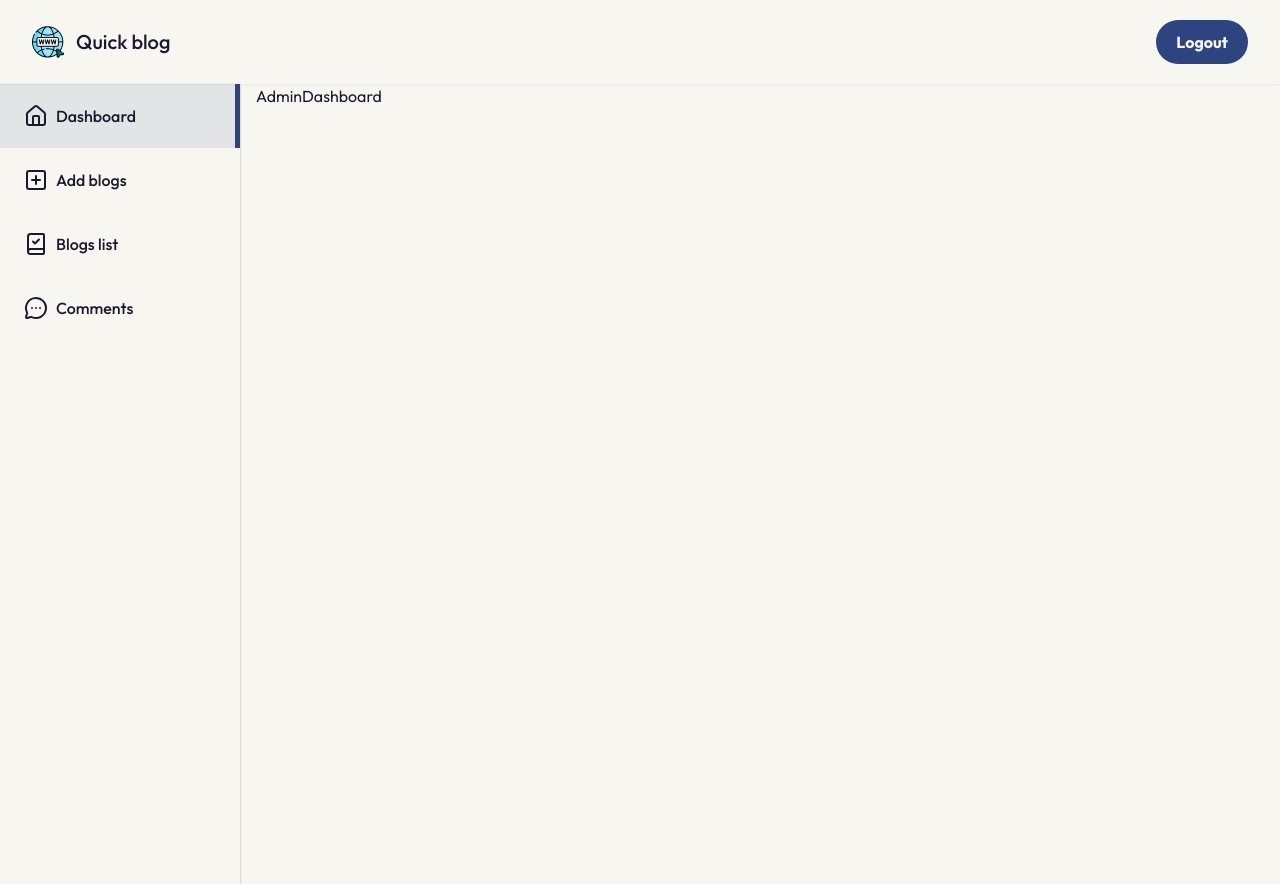
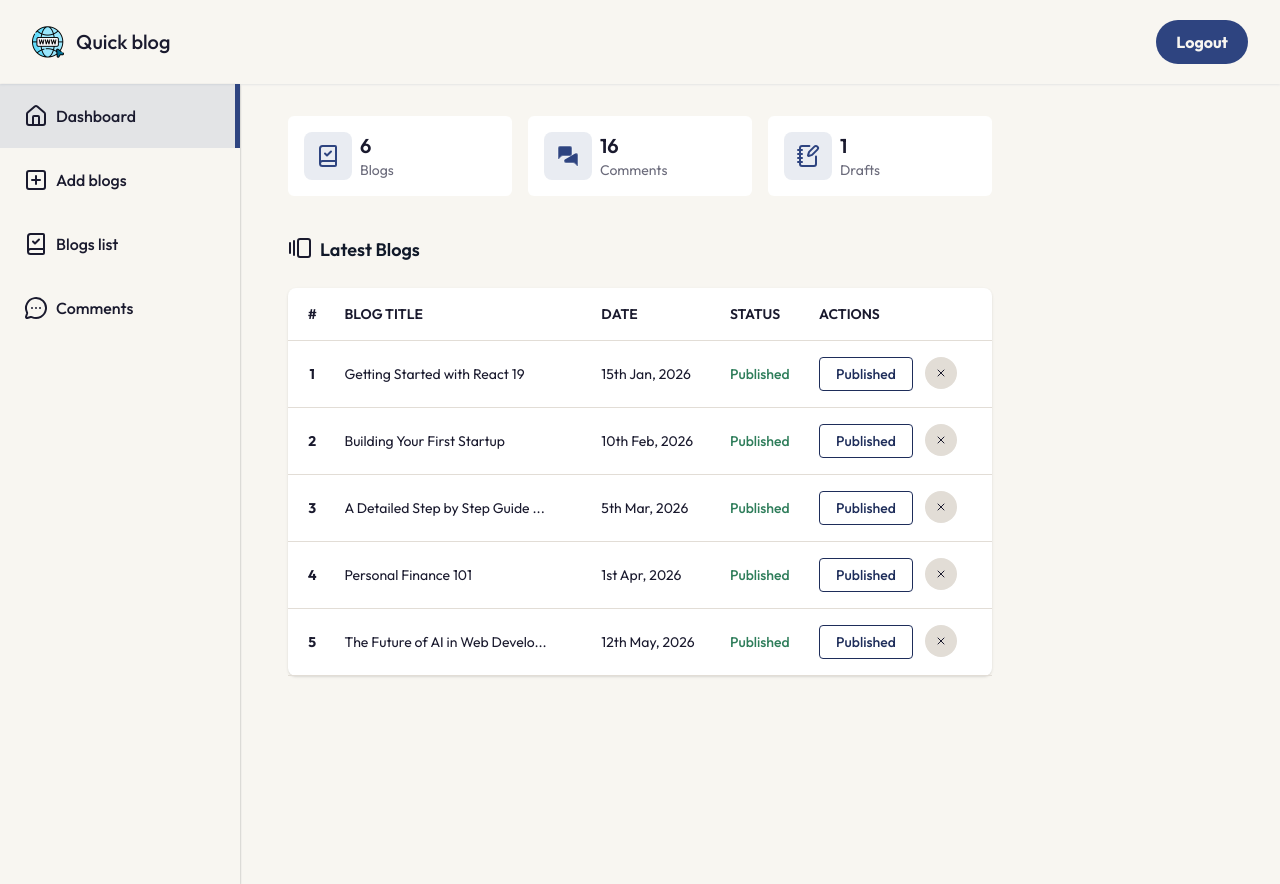
Before and after one commit to chanwinharold/quick-blog, a React (Vite) app in the folder client/: page /admin in a window 1280 px wide. Built offline with nearby package versions, Linux system fonts and the light colour scheme.

Commit message:
Admin Dashboard UI completed

```diff
--- a/client/src/assets/assets.js
+++ b/client/src/assets/assets.js
@@ -255,3 +255,11 @@ export const blogComments = [
         __v: 2
     }
 ]
+
+
+export const dashboardData = {
+    blogs: blogData.length,
+    comments: blogComments.length,
+    drafts: blogData.filter(blog => !blog.isPublished).length,
+    latestBlogs: blogData.slice(0, 5)
+}
--- /dev/null
+++ b/client/src/components/admin/BlogTableItem.jsx
@@ -0,0 +1,21 @@
+import Moment from "moment";
+import {X} from "lucide-react";
+
+function BlogTableItem({blog, index}) {
+    const {title, createdAt, isPublished} = blog
+
+    return (
+        <tr className={`border-y border-y-border`}>
+            <th className={`px-4 py-4 text-center`}>{index}</th>
+            <td className={`px-2 py-4 text-start`}>{title.slice(0, 30)}{title.length > 30 && `...`}</td>
+            <td className={`px-2 py-4 text-start`}>{Moment(createdAt).format(`Do MMM, YYYY`)}</td>
+            <td className={`${isPublished ? `text-success` : `text-error`} font-medium px-2 py-4`}>{isPublished ? `Published` : `Unpublished`}</td>
+            <td className={`flex gap-3 px-2 py-4 text-start`}>
+                <button className={`border border-primary rounded-sm cursor-pointer hover:border-accent hover:text-accent transition-colors duration-200 text-primary font-medium px-4 py-1.5`} type="button">{isPublished ? `Published` : `Unpublished`}</button>
+                <button className={`hover:bg-accent-light/25 hover:border hover:border-accent w-8 h-8 rounded-full hover:scale-110 duration-200 cursor-pointer bg-border inline-flex justify-center items-center`} type="button"><X width={12} height={12} className={`hover:text-accent`} /></button>
+            </td>
+        </tr>
+    );
+}
+
+export default BlogTableItem;
--- a/client/src/components/admin/Sidebar.jsx
+++ b/client/src/components/admin/Sidebar.jsx
@@ -5,7 +5,7 @@ import {BookCheck, HomeIcon, MessageCircleMore, SquarePlus} from "lucide-react";
 function Sidebar() {
     return (
         <div className={`max-w-60 flex-1`}>
-            <nav className={`h-screen shadow-xs shadow-neutral-400`}>
+            <nav className={`min-h-screen h-full shadow-xs shadow-neutral-400`}>
                 <NavLink to={`/admin`} end={true} className={({isActive}) => `sidebar-item ${isActive && `bg-primary-light/10 border-r-primary-light`}`}>
                     <HomeIcon />
                     <span>Dashboard</span>
--- a/client/src/pages/admin/AdminDashboard.jsx
+++ b/client/src/pages/admin/AdminDashboard.jsx
@@ -1,8 +1,82 @@
+import {BookCheck, GalleryHorizontalEnd, MessagesSquare, NotebookPen} from "lucide-react";
+import {useEffect, useState} from "react";
+import BlogTableItem from "../../components/admin/BlogTableItem.jsx";
+import {dashboardData} from "../../assets/assets.js";
 
 
 function AdminDashboard() {
+    const [DashboardData, setDashboardData] = useState({
+        blogs: 0,
+        comments: 0,
+        drafts: 0,
+        latestBlogs: []
+    })
+
+    const handleFetch = async () => {
+        try {
+            return dashboardData
+        } catch (e) {return e}
+    }
+
+    useEffect(() => {
+        handleFetch().then(res => {
+            setDashboardData(res)
+        }).catch(error => {
+            console.error(`Internal server error : ${error}`)
+        })
+    }, []);
+
     return (
-        <div>AdminDashboard</div>
+        <main className={`p-8 grid gap-10 place-content-start`}>
+            <section className={`flex gap-4`}>
+                <article className={`cursor-pointer hover:scale-105 duration-300 hover:shadow-sm bg-surface flex items-center gap-2 p-4 w-56 rounded-md`}>
+                    <div className={`bg-primary-light/10 rounded-lg w-12 h-12 grid place-content-center`}><BookCheck className={`stroke-primary-light`} /></div>
+                    <div className={`grid`}>
+                        <span className={`text-xl font-semibold`}>{DashboardData.blogs}</span>
+                        <span className={`text-sm text-text-muted`}>Blogs</span>
+                    </div>
+                </article>
+                <article className={`cursor-pointer hover:scale-105 duration-300 hover:shadow-sm bg-surface flex items-center gap-2 p-4 w-56 rounded-md`}>
+                    <div className={`bg-primary-light/10 rounded-lg w-12 h-12 grid place-content-center`}><MessagesSquare className={`fill-primary-light stroke-white/25`}/></div>
+                    <div className={`grid`}>
+                        <span className={`text-xl font-semibold`}>{DashboardData.comments}</span>
+                        <span className={`text-sm text-text-muted`}>Comments</span>
+                    </div>
+                </article>
+                <article className={`cursor-pointer hover:scale-105 duration-300 hover:shadow-sm bg-surface flex items-center gap-2 p-4 w-56 rounded-md`}>
+                    <div className={`bg-primary-light/10 rounded-lg w-12 h-12 grid place-content-center`}><NotebookPen className={`stroke-primary-light`}/></div>
+                    <div className={`grid`}>
+                        <span className={`text-xl font-semibold`}>{DashboardData.drafts}</span>
+                        <span className={`text-sm text-text-muted`}>Drafts</span>
+                    </div>
+                </article>
+            </section>
+            <section>
+                <div className={`flex gap-2 mb-6`}>
+                    <GalleryHorizontalEnd />
+                    <strong className={`font-semibold text-lg text-primary-dark`}>Latest Blogs</strong>
+                </div>
+
+                <table className={`max-w-4xl w-full bg-surface rounded-lg overflow-x-auto text-sm scrollbar-none shadow`}>
+                    <thead>
+                        <tr>
+                            <th scope={`col`} className={`px-4 py-4 text-center uppercase font-semibold`}>#</th>
+                            <th scope={`col`} className={`px-2 py-4 text-start uppercase font-semibold`}>Blog Title</th>
+                            <th scope={`col`} className={`px-2 py-4 text-start uppercase font-semibold`}>Date</th>
+                            <th scope={`col`} className={`px-2 py-4 text-start uppercase font-semibold`}>Status</th>
+                            <th scope={`col`} className={`px-2 py-4 text-start uppercase font-semibold`}>Actions</th>
+                        </tr>
+                    </thead>
+                    <tbody>
+                        {
+                            DashboardData.latestBlogs.map((item, i) => (
+                                <BlogTableItem key={item.id} blog={item} index={i+1} />
+                            ))
+                        }
+                    </tbody>
+                </table>
+            </section>
+        </main>
     );
 }
 
```
